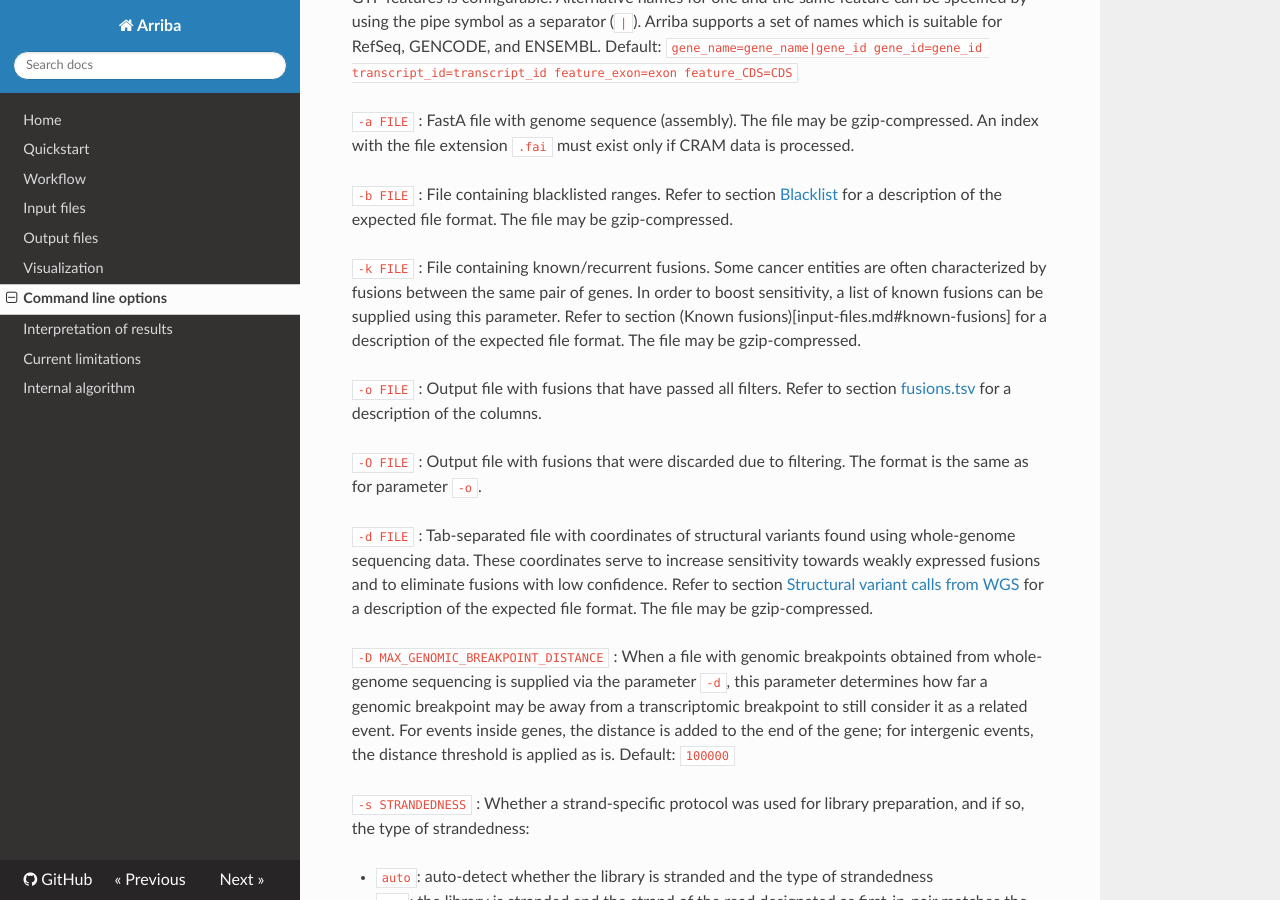
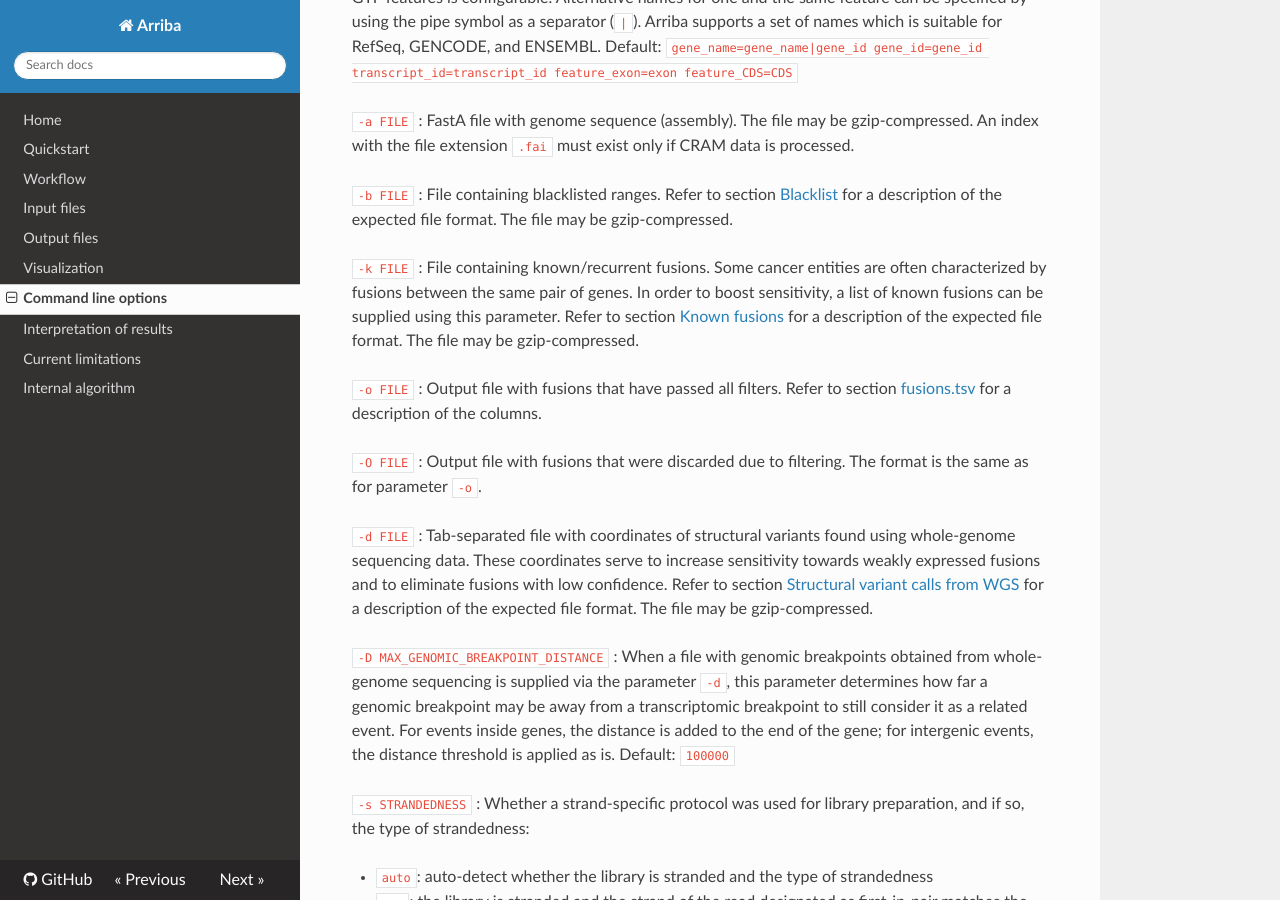
Before and after one commit to suhrig/arriba, an MkDocs documentation site: the page built from documentation/command-line-options.md, in a window 1280 px wide and 900 px high, scrolled down 709 px. Built offline with MkDocs 1.6.1, drawn with Linux system fonts in a browser that asks for light colours; nearby versions of some CDN libraries; old or Windows-style settings are respelled for this version of MkDocs.

Commit message:
Fixed internal link on paragraph 34

```diff
--- a/documentation/command-line-options.md
+++ b/documentation/command-line-options.md
@@ -31,7 +31,7 @@ arriba [-c Chimeric.out.sam] -x Aligned.out.sam \
 : File containing blacklisted ranges. Refer to section [Blacklist](input-files.md#blacklist) for a description of the expected file format. The file may be gzip-compressed.
 
 `-k FILE`
-: File containing known/recurrent fusions. Some cancer entities are often characterized by fusions between the same pair of genes. In order to boost sensitivity, a list of known fusions can be supplied using this parameter. Refer to section (Known fusions)[input-files.md#known-fusions] for a description of the expected file format. The file may be gzip-compressed.
+: File containing known/recurrent fusions. Some cancer entities are often characterized by fusions between the same pair of genes. In order to boost sensitivity, a list of known fusions can be supplied using this parameter. Refer to section [Known fusions](input-files.md#known-fusions) for a description of the expected file format. The file may be gzip-compressed.
 
 `-o FILE`
 : Output file with fusions that have passed all filters. Refer to section [fusions.tsv](output-files.md#fusionstsv) for a description of the columns.
```
